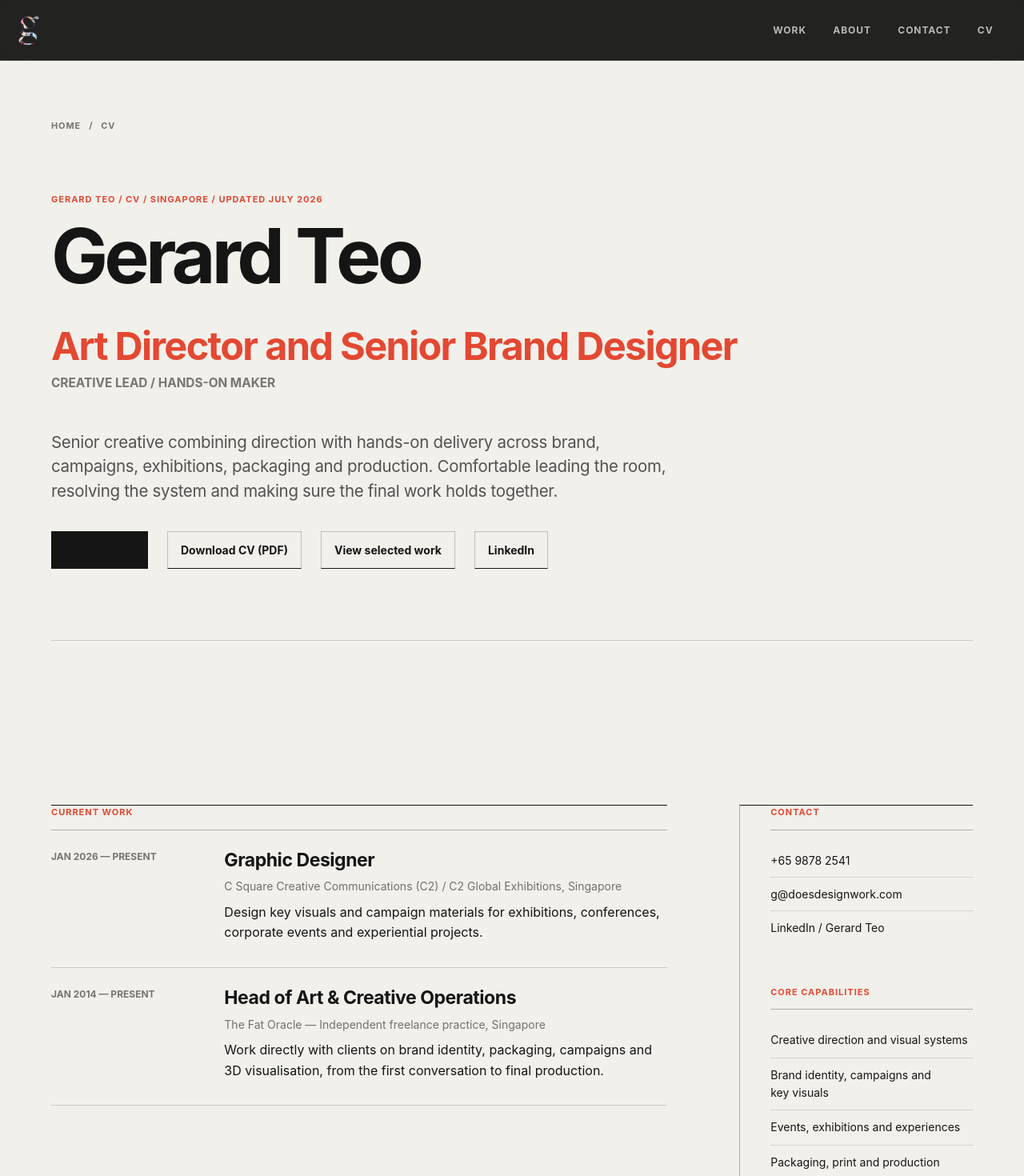
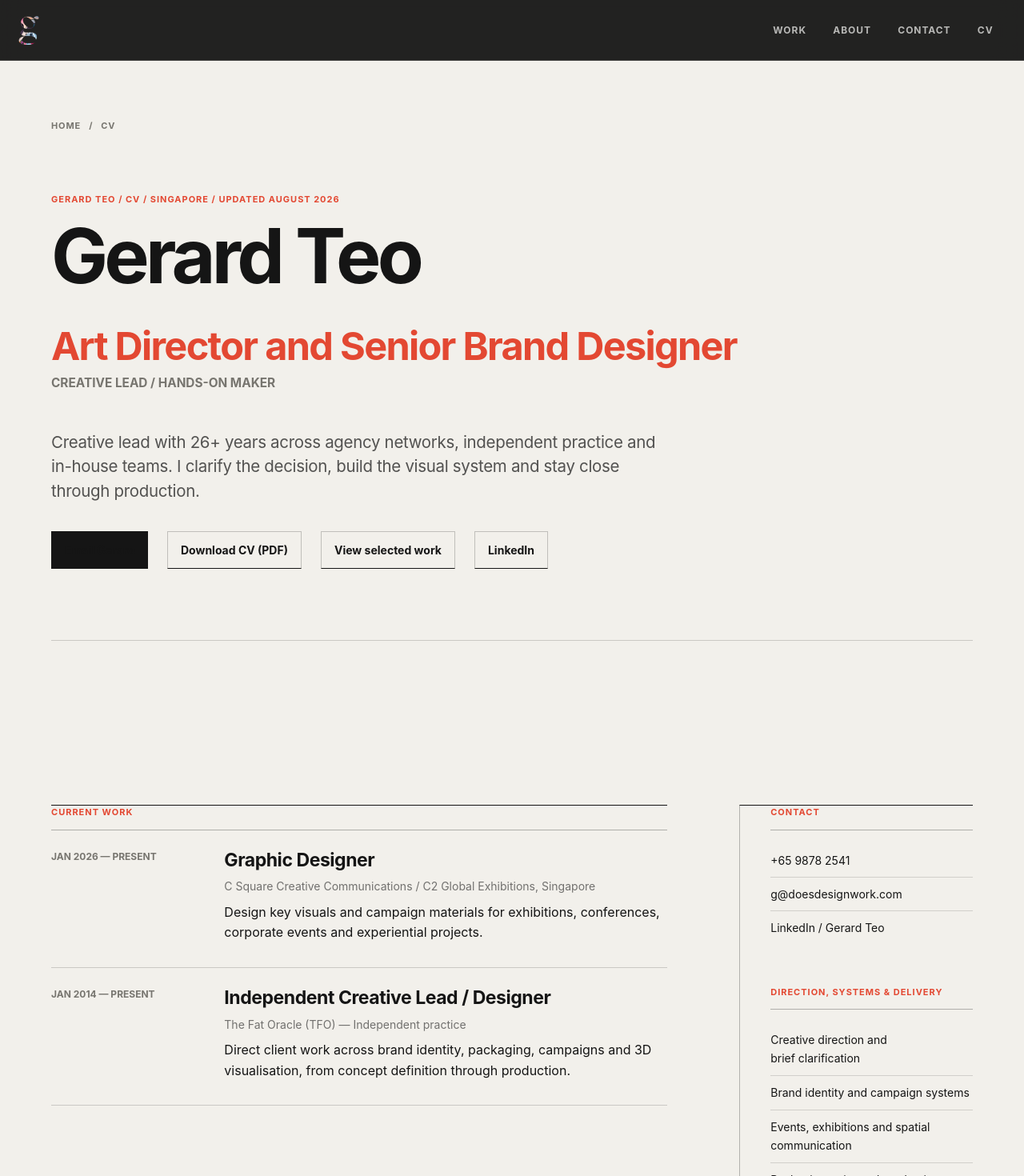
Before and after one commit to doesdesignwork/portfolio, a Next.js app: page /cv in a window 1280 px wide. Shown: the top 1470 px of the page at 80% size. Built offline with nearby package versions, Linux system fonts and the light colour scheme; no server answers.

Commit message:
Tighten CV positioning and current-role language

```diff
--- a/app/cv/page.tsx
+++ b/app/cv/page.tsx
@@ -31,16 +31,16 @@ const currentRoles = [
   {
     dates: "Jan 2026 — Present",
     title: "Graphic Designer",
-    company: "C Square Creative Communications (C2) / C2 Global Exhibitions, Singapore",
+    company: "C Square Creative Communications / C2 Global Exhibitions, Singapore",
     description:
       "Design key visuals and campaign materials for exhibitions, conferences, corporate events and experiential projects.",
   },
   {
     dates: "Jan 2014 — Present",
-    title: "Head of Art & Creative Operations",
-    company: "The Fat Oracle — Independent freelance practice, Singapore",
+    title: "Independent Creative Lead / Designer",
+    company: "The Fat Oracle (TFO) — Independent practice",
     description:
-      "Work directly with clients on brand identity, packaging, campaigns and 3D visualisation, from the first conversation to final production.",
+      "Direct client work across brand identity, packaging, campaigns and 3D visualisation, from concept definition through production.",
   },
 ];
 
@@ -166,16 +166,16 @@ export default function CvPage() {
         </nav>
 
         <header className={`${styles.hero} brand-interior-hero brand-cv-hero`}>
-          <p>Gerard Teo / CV / Singapore / Updated July 2026</p>
+          <p>Gerard Teo / CV / Singapore / Updated August 2026</p>
           <h1>Gerard Teo</h1>
           <p className={`${styles.cvTitle} brand-cv-title`}>
             Art Director and Senior Brand Designer
             <span>Creative Lead / Hands-on maker</span>
           </p>
           <p className={`${styles.deck} brand-deck`}>
-            Senior creative combining direction with hands-on delivery across brand,
-            campaigns, exhibitions, packaging and production. Comfortable leading the
-            room, resolving the system and making sure the final work holds together.
+            Creative lead with 26+ years across agency networks, independent practice
+            and in-house teams. I clarify the decision, build the visual system and stay
+            close through production.
           </p>
           <div className={`${styles.cvActions} brand-action-row`}>
             <a href="mailto:g@doesdesignwork.com">Email Gerard</a>
@@ -224,11 +224,11 @@ export default function CvPage() {
             </section>
 
             <section>
-              <h2>Core capabilities</h2>
+              <h2>Direction, systems & delivery</h2>
               <ul>
-                <li>Creative direction and visual systems</li>
-                <li>Brand identity, campaigns and key visuals</li>
-                <li>Events, exhibitions and experiences</li>
+                <li>Creative direction and brief clarification</li>
+                <li>Brand identity and campaign systems</li>
+                <li>Events, exhibitions and spatial communication</li>
                 <li>Packaging, print and production</li>
                 <li>Pitches and stakeholder presentations</li>
                 <li>3D visualisation, UX and digital design</li>
```
